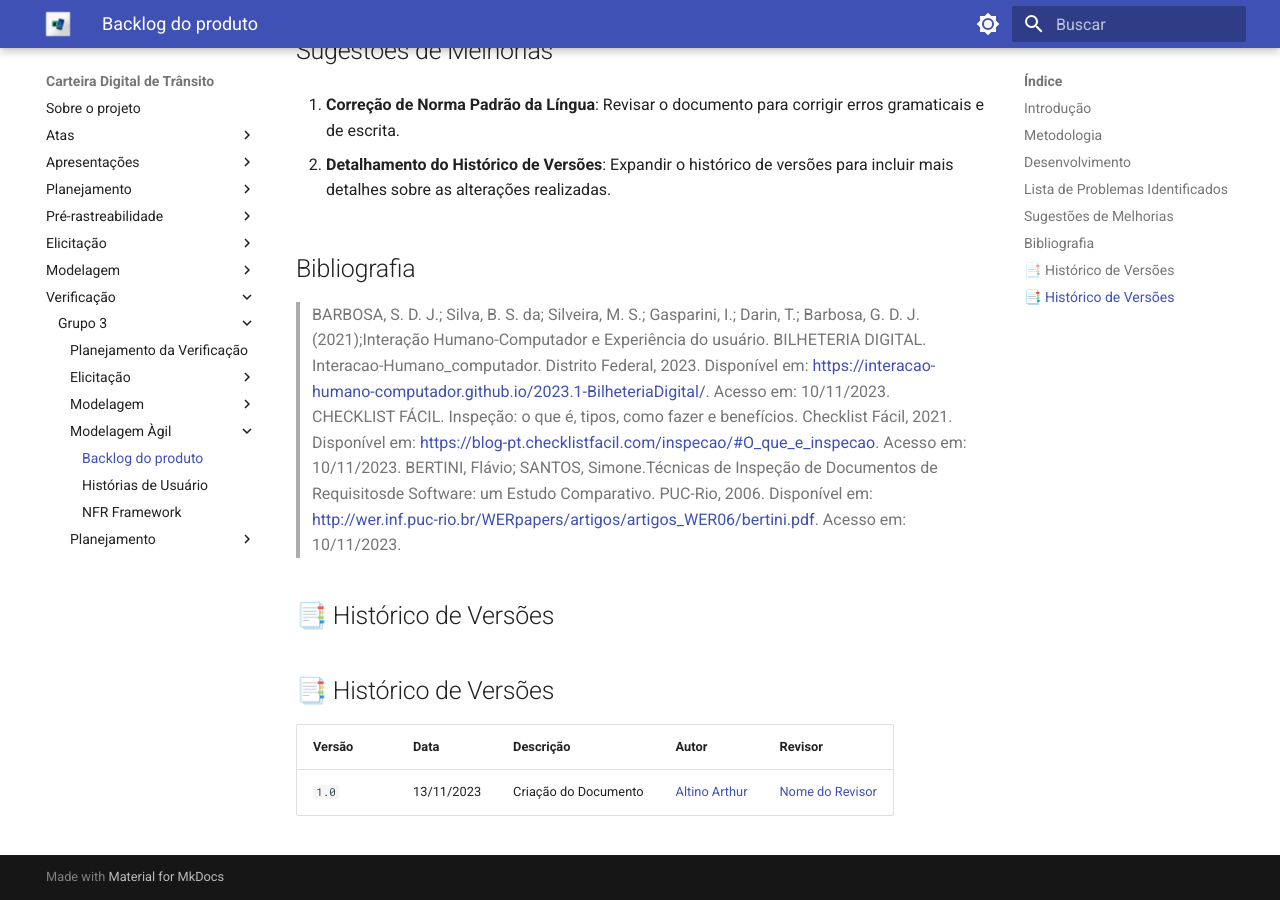
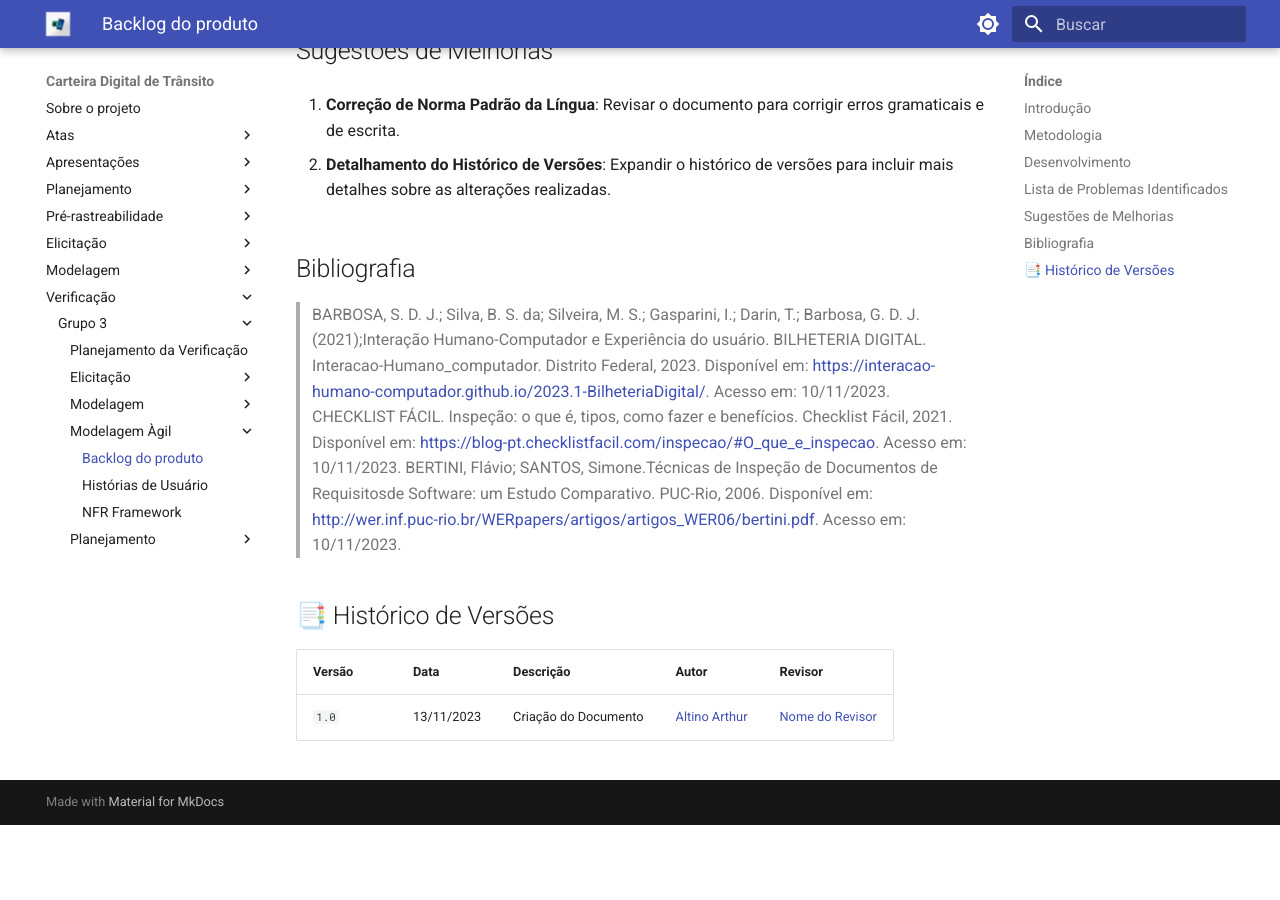
Before and after one commit to Requisitos-de-Software/2023.2-Carteira_Digital_de_Transito, an MkDocs documentation site: the page built from docs/verificacao/grupo3/backlog.md, in a window 1280 px wide and 900 px high, scrolled down 1897 px. Built offline with MkDocs 1.6.1 and Material for MkDocs 9.7.7, drawn with Linux system fonts in a browser that asks for light colours; after the commit the page ends 2722 px from its top, so only the background shows below that.

Commit message:
Update backlog.md

```diff
--- a/docs/verificacao/grupo3/backlog.md
+++ b/docs/verificacao/grupo3/backlog.md
@@ -81,8 +81,6 @@ Fonte: [Altino Arthur](https://github.com/arthurrochamoreira)
 
 ## 📑 Histórico de Versões
 
-## 📑 Histórico de Versões
-
 | Versão | Data       | Descrição                                       | Autor                                          | Revisor                                      |
 | ------ | ---------- | ----------------------------------------------- | -----------------------------------------------| ---------------------------------------------|
 | `1.0`  | 13/11/2023 | Criação do Documento | [Altino Arthur](https://github.com/arthurrochamoreira)  | [Nome do Revisor](https://github.com/) |
```
